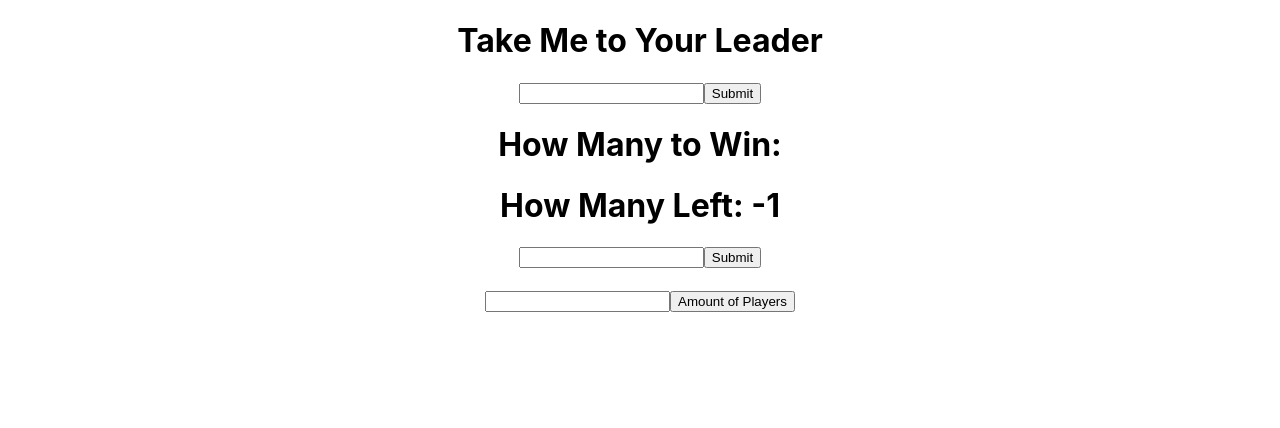
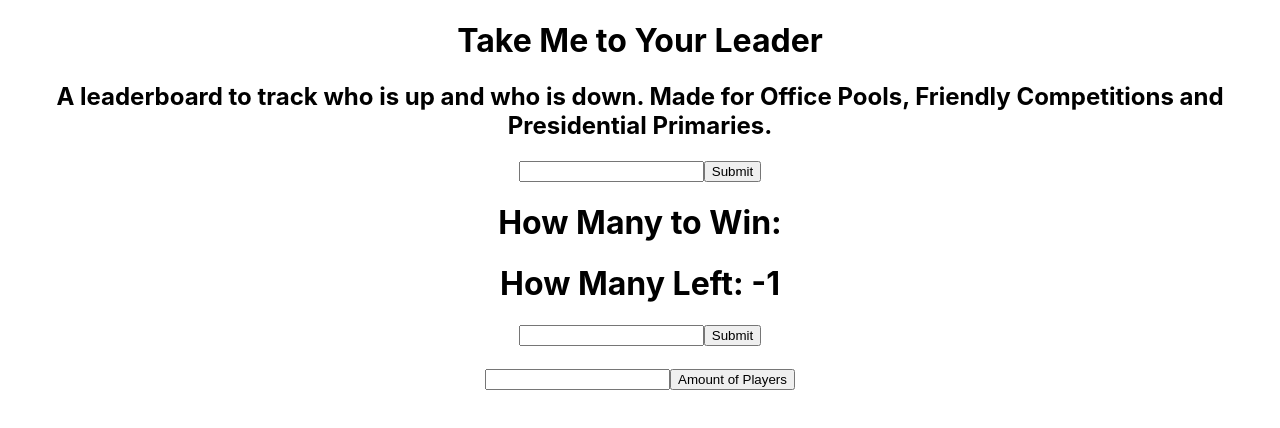
Before and after one commit to Travis-Franklin/solo-react-app, a React (Create React App) app: page / in a window 1280 px wide. Shown: the top 428 px of the page. Built offline with nearby package versions, Linux system fonts and the light colour scheme.

Commit message:
updates app

```diff
--- a/src/App.js
+++ b/src/App.js
@@ -11,6 +11,9 @@ function App() {
   return (
     <div className="App">
       <h1>Take Me to Your Leader</h1>
+      <h2>A leaderboard to track who is up and who is down.
+        Made for Office Pools, Friendly Competitions and
+        Presidential Primaries.</h2>
       <HowManyToWin
       />
       {/* <Counter/>
```
